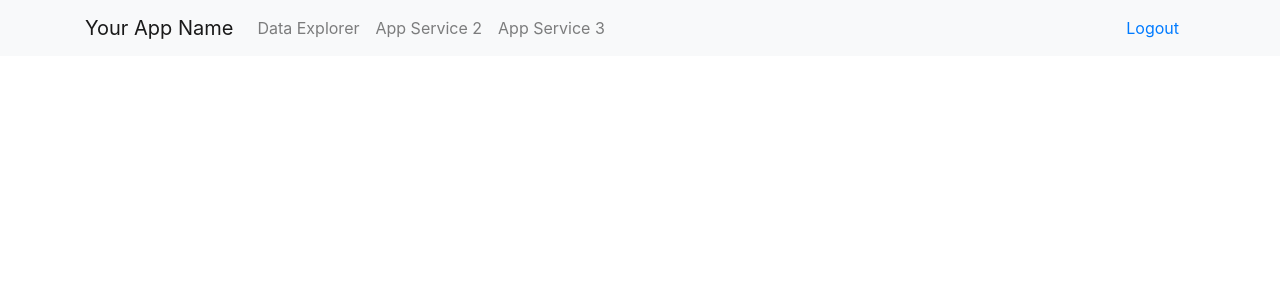
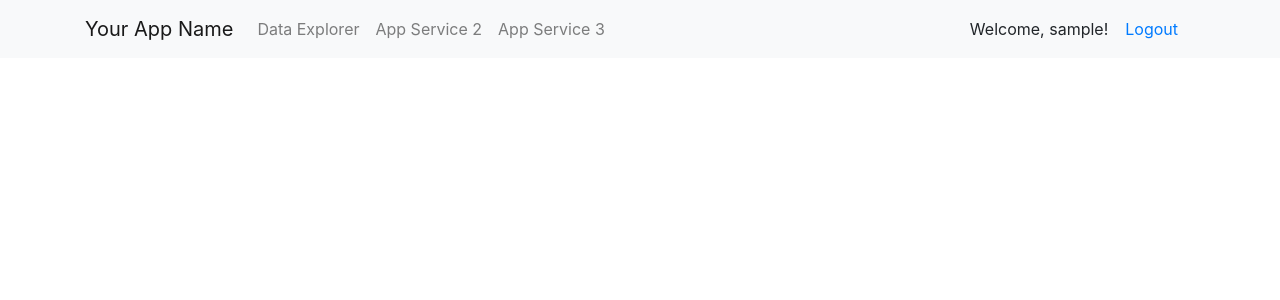
Before and after one commit to greenjune-ship-it/coral-future, a Django app: page / in a window 1280 px wide. Shown: the top 300 px of the page. Run offline with Django 5.2, Linux system fonts and the light colour scheme; the visitor is signed in with stand-in values (Sample User, id 1); some libraries are stand-ins or nearby versions.

Commit message:
fixed logout functionality

```diff
--- a/django_app/django_app/settings.py
+++ b/django_app/django_app/settings.py
@@ -40,7 +40,8 @@ INSTALLED_APPS = [
 
 AUTH_USER_MODEL = 'users.CustomUser'
 
-LOGIN_REDIRECT_URL = '/'
+LOGIN_REDIRECT_URL = 'home'
+LOGOUT_REDIRECT_URL = 'home'
 
 MIDDLEWARE = [
     'django.middleware.security.SecurityMiddleware',
--- a/django_app/static/templates/navbar.html
+++ b/django_app/static/templates/navbar.html
@@ -1,13 +1,18 @@
-<nav class="navbar navbar-expand-lg navbar-light bg-light justify-content-between">
+<nav class="navbar navbar-expand-lg navbar-light bg-light">
     <div class="container">
         <a class="navbar-brand" href="/">Your App Name</a>
-        <button class="navbar-toggler" type="button" data-bs-toggle="collapse" data-bs-target="#navbarNav" aria-controls="navbarNav" aria-expanded="false" aria-label="Toggle navigation">
+
+        <button class="navbar-toggler" type="button" data-bs-toggle="collapse"
+                data-bs-target="#navbarNav" aria-controls="navbarNav"
+                aria-expanded="false" aria-label="Toggle navigation">
             <span class="navbar-toggler-icon"></span>
         </button>
+
         <div class="collapse navbar-collapse" id="navbarNav">
             <ul class="navbar-nav">
                 <li class="nav-item">
-                    <a class="nav-link" href="{% url 'maps' %}">Data Explorer</a>
+                    <a class="nav-link" href="{% url 'maps' %}">Data
+                        Explorer</a>
                 </li>
                 <li class="nav-item">
                     <a class="nav-link" href="#">App Service 2</a>
@@ -18,45 +23,23 @@
                 <!-- Add more app-specific services as needed -->
             </ul>
         </div>
-        <div class="text-end" id="login-logout-container">
+
+        <div class="ms-lg-2">
             {% if user.is_authenticated %}
-                <a class="nav-link" id="logout-link" href="/user/logout">Logout</a>
+            <!-- Displayed when the user is authenticated -->
+            <div class="d-flex align-items-center">
+                <span class="me-2">Welcome, {{ user.username }}!</span>
+                <form action="{% url 'logout' %}" method="post">
+                    {% csrf_token %}
+                    <button type="submit" class="btn btn-link nav-link">
+                        Logout
+                    </button>
+                </form>
+            </div>
             {% else %}
-                <a class="nav-link" id="login-link" href="/user/login">Login</a>
+            <!-- Displayed when the user is not authenticated -->
+            <a class="nav-link" href="{% url 'login' %}">Login</a>
             {% endif %}
         </div>
     </div>
 </nav>
-
-<script src="https://code.jquery.com/jquery-3.6.4.min.js"></script>
-<script>
-    // Use jQuery to dynamically update login/logout link
-    $(document).ready(function() {
-        // Assuming you have a global variable 'isUserAuthenticated' in your template
-        var isUserAuthenticated = {% if user.is_authenticated %} true {% else %} false {% endif %};
-
-        function updateLoginState() {
-            if (isUserAuthenticated) {
-                $('#login-logout-container').html('<a class="nav-link" id="logout-link" href="/user/logout">Logout</a>');
-            } else {
-                $('#login-logout-container').html('<a class="nav-link" id="login-link" href="/user/login">Login</a>');
-            }
-        }
-
-        // Example: Update the state if user logs in/out
-        // You may need to adjust this part based on your actual authentication mechanism
-        $('#login-link').click(function(e) {
-            e.preventDefault();
-            // Simulate user login
-            isUserAuthenticated = true;
-            updateLoginState();
-        });
-
-        $('#logout-link').click(function(e) {
-            e.preventDefault();
-            // Simulate user logout
-            isUserAuthenticated = false;
-            updateLoginState();
-        });
-    });
-</script>
--- a/django_app/users/urls.py
+++ b/django_app/users/urls.py
@@ -3,5 +3,5 @@ from django.contrib.auth import views as auth_views
 
 urlpatterns = [
     path('login/', auth_views.LoginView.as_view(), name='login'),
-    # Add more URLs as needed
+    path('logout/', auth_views.LogoutView.as_view(), name='logout'),
 ]
```
Also changed, not shown: 1 other file.
